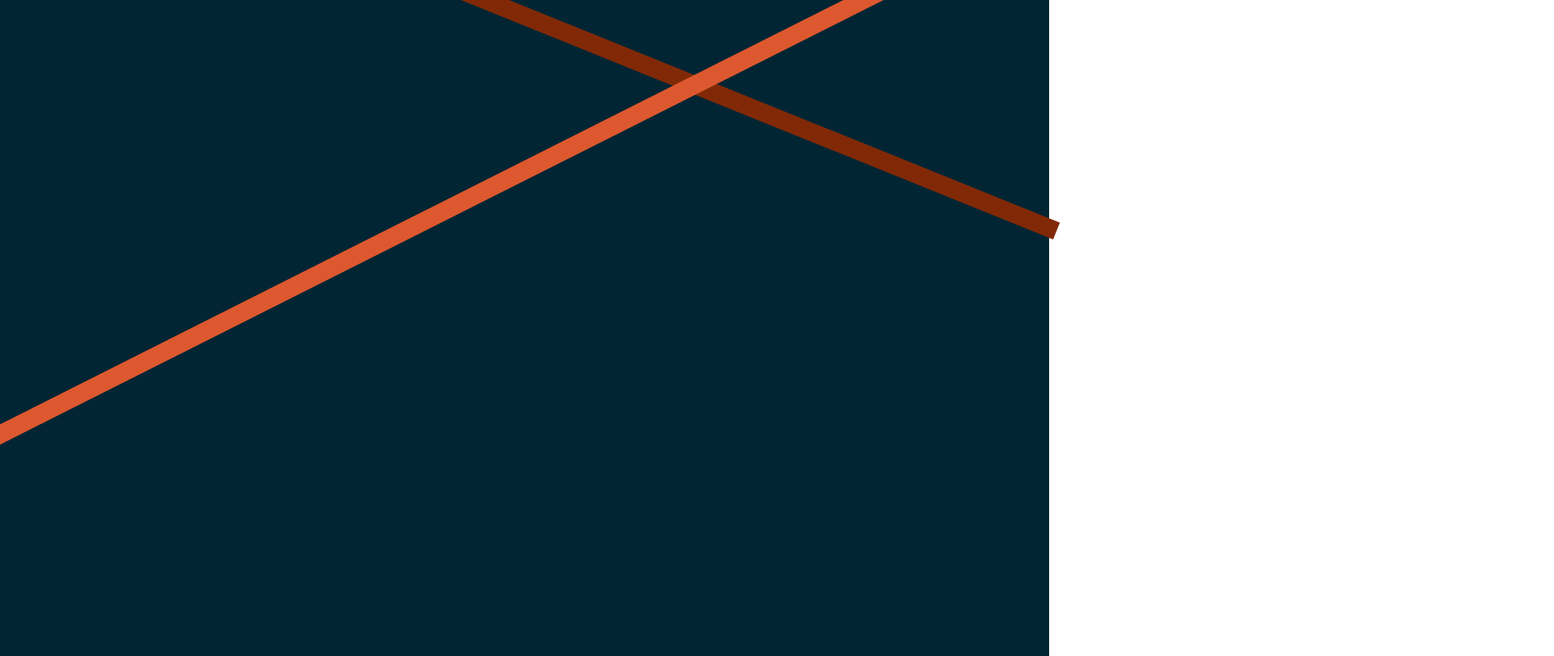
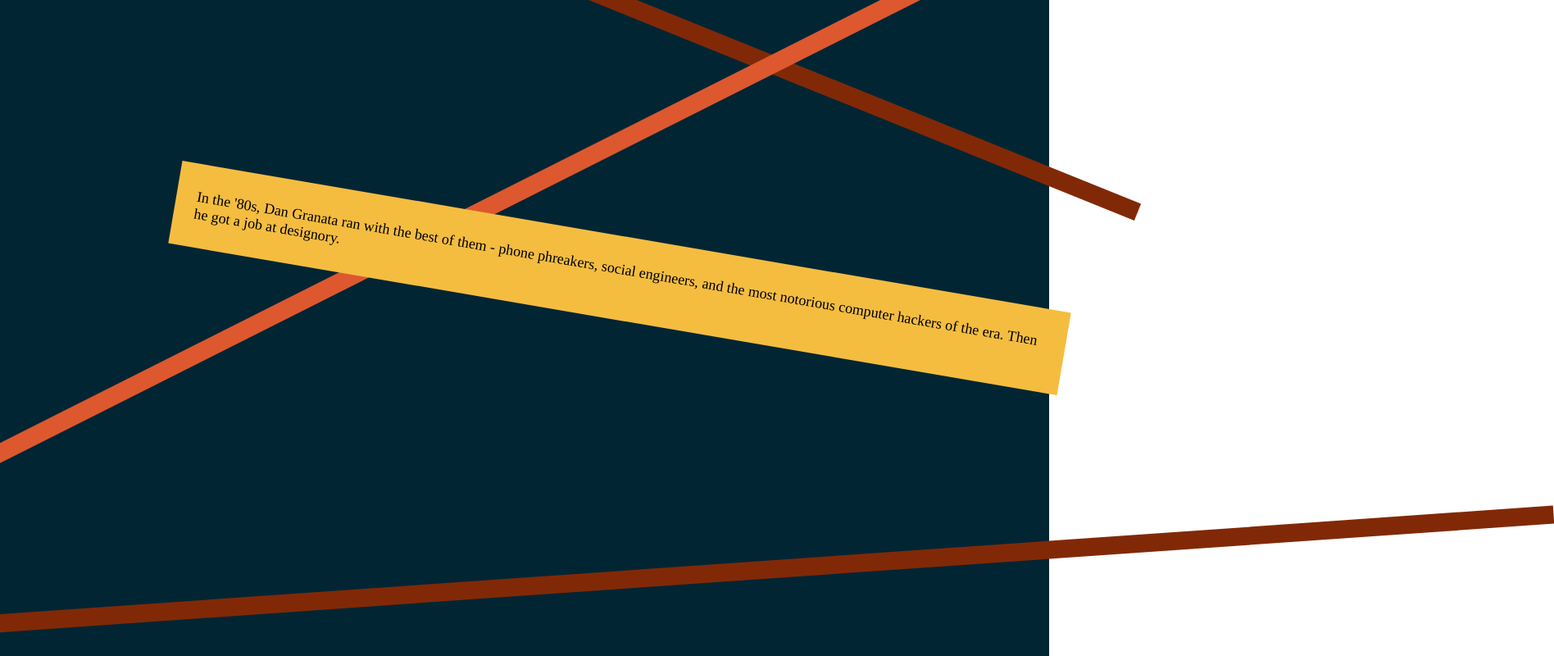
Before and after one commit to michaelpaulcuccia/suzeethunder, a Next.js app in the folder client/: page / in a window 1280 px wide. Shown: the top 800 px of the page at 82% size, 1896 px wide, since content can reach past the window. Built offline with nearby package versions, Linux system fonts and the light colour scheme.

Commit message:
updated lines and created textbox

```diff
--- a/client/pages/index.js
+++ b/client/pages/index.js
@@ -2,32 +2,60 @@
 import styled from 'styled-components';
 
 const Background = styled.div`
-  width: 100vw;
-  height: 100vw;
+  width: 100%;
+  height: 100%;
   position: absolute;
   top: 0;
   left: 0%;
   background: #022533;
 `;
 
-const Rect1 = styled.div`
+const LineOne = styled.div`
   width: 90vw;
   height: 1.7vw;
   background: #812907;
   position: absolute;
-  top: 4.3%;
-  right: -51px;
+  top: 4%;
+  right: -150px;
   transform: rotate(22deg);
 `;
 
-const Rect2 = styled.div`
-  width: 115vw;
+const LineTwo = styled.div`
+  width: 170vw;
   height: 1.7vw;
   background: #dd582f;
   position: absolute;
-  top: 15.6%;
-  right: -7%;
+  top: 15%;
+  left: -250px;
   transform: rotate(-26.7deg);
+`;
+
+const TextContainer = styled.div`
+  width: 85.9vw;
+  height: 8vw;
+  background: #F4BD40;
+  position: absolute;
+  top: 36%;
+  right: -2%;
+  transform: rotate(9.71deg);
+  display: flex;
+  justify-content: center;
+  align-items: center;
+  padding: 15px;
+
+  p {
+    padding-left: 10px;
+  }
+`;
+
+const LineThree = styled.div`
+  width: 160vw;
+  height: 1.7vw;
+  background: #812907;
+  position: absolute;
+  top: 86%;
+  left: -150px;
+  transform: rotate(-4deg);
 `;
 
 
@@ -41,8 +69,15 @@
       </Head>
 
         <Background>
-        <Rect1 />
-        <Rect2 />
+          <LineOne/>
+          <LineTwo/>
+          <TextContainer>
+            <p>
+            In the '80s, Dan Granata ran with the best of them - phone phreakers, social engineers, and the most notorious computer hackers of the era. Then he got a job at designory.
+            </p>
+
+          </TextContainer>
+          <LineThree />
         </Background>
 
 
--- a/client/styles/globals.css
+++ b/client/styles/globals.css
@@ -6,10 +6,10 @@
 body {
   padding: 0;
   margin: 0 auto;
+  height: 100vh;
+  width: 100vw;
   overflow-x: hidden;
   font-size: 18px;
-  color: #424242;
-  background: #fff;
 }
 
 a {
```
